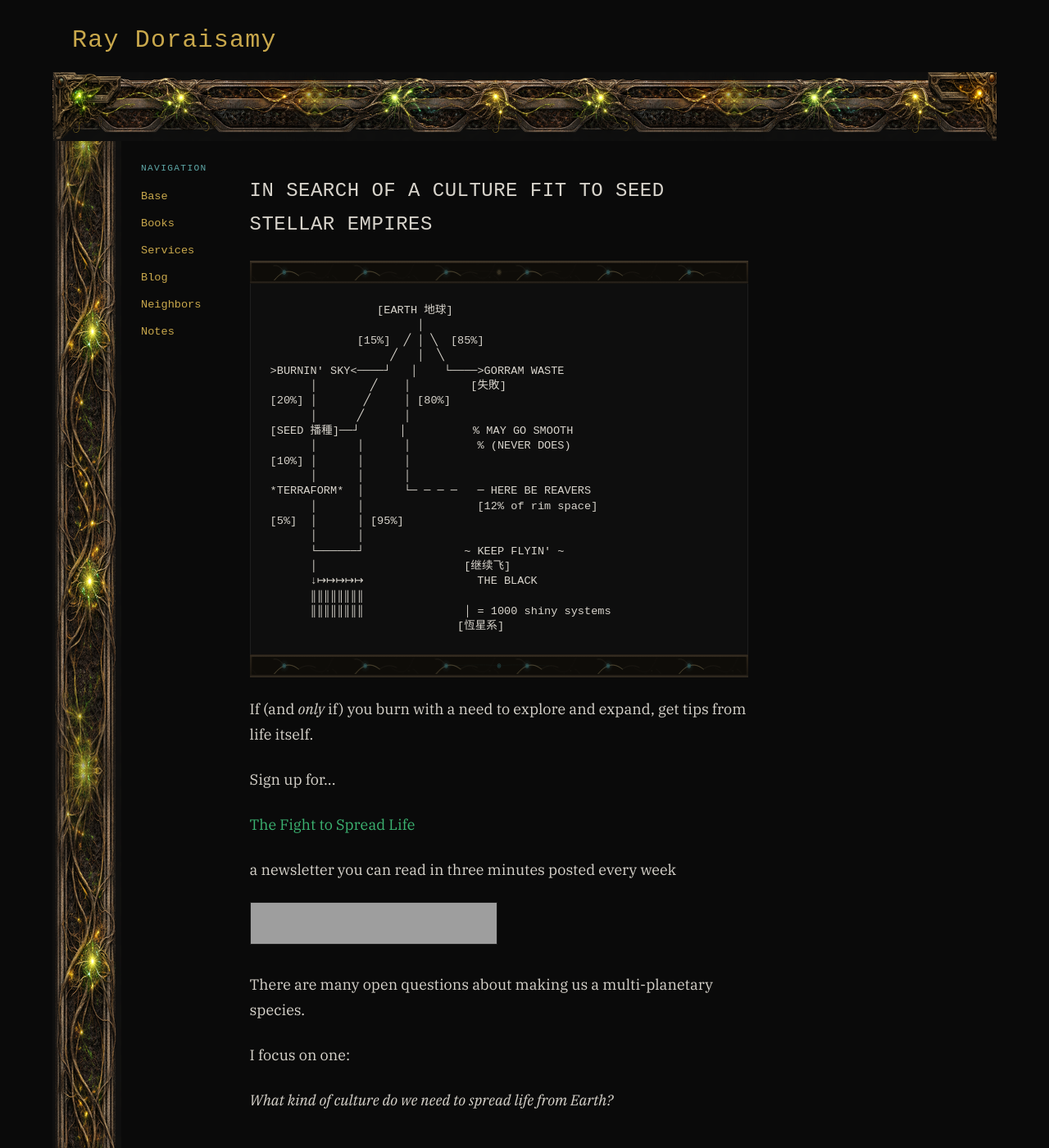
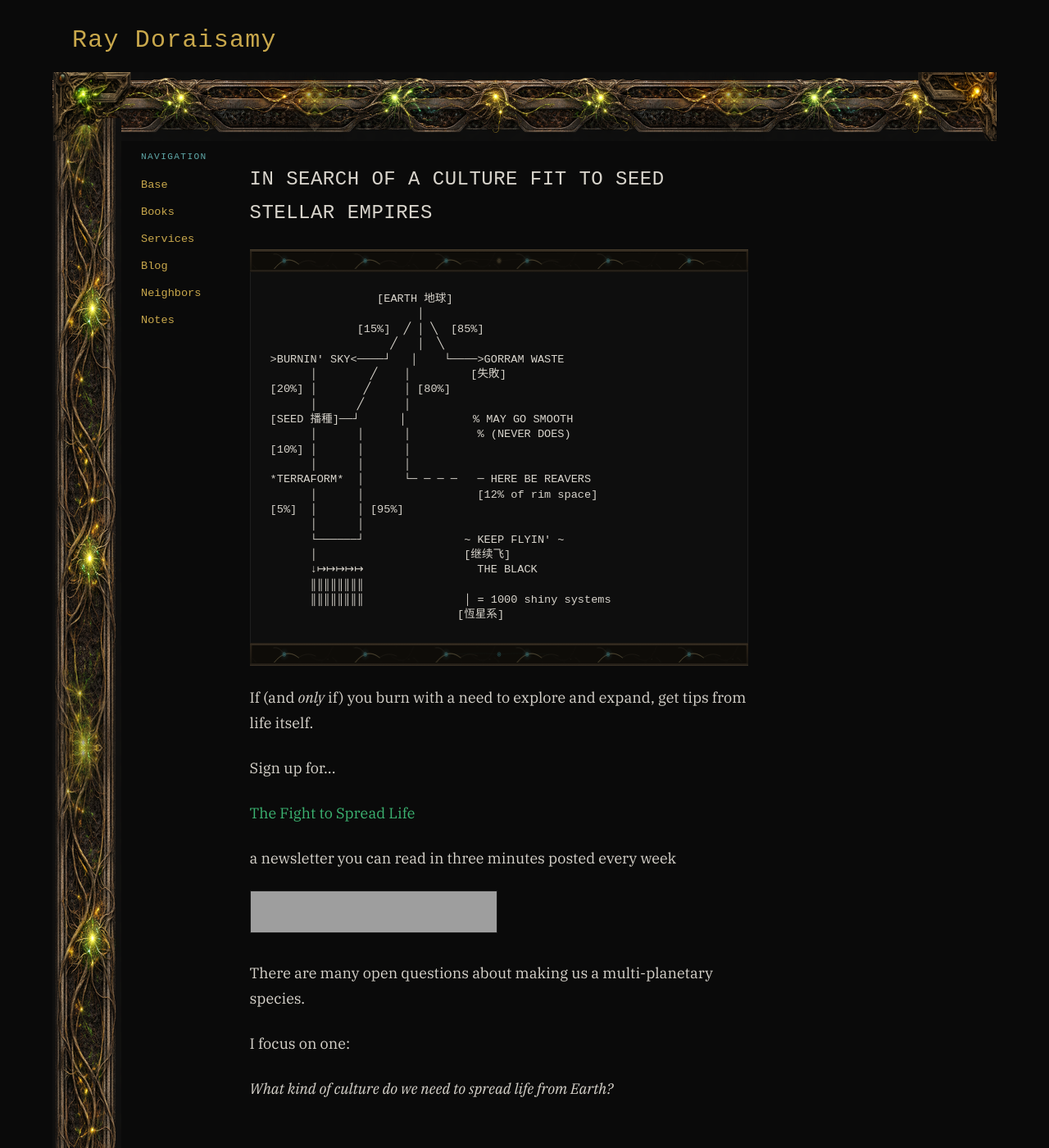
Before and after one commit to ray-dorai/ray-dorai.github.io, a Jekyll site: the page built from index.html, in a window 1280 px wide and 1400 px high. Shown: the whole window at 82% size. Built offline with Jekyll 4.4.1, drawn with Linux system fonts in a browser that asks for light colours; some web fonts are replaced; grey boxes are pictures that could not be loaded.

Commit message:
Overlap frame tiles for feathered joins

```diff
--- a/css/main.css
+++ b/css/main.css
@@ -207,6 +207,10 @@
    FRAME — Physarum network in carved stone
    ============================================================ */
 
+.mud-shell {
+  --frame-overlap: 14px;
+}
+
 .frame-band {
   width: 100%;
   height: 84px;
@@ -228,14 +232,20 @@
 .frame-band__track--bottom {
   background-image: url("/assets/border-tiles/bottom-repeat.png");
 }
-.frame-band--footer { margin-top: auto; }
+.frame-band--header {
+  margin-bottom: calc(-1 * var(--frame-overlap));
+}
+.frame-band--footer {
+  margin-top: auto;
+  transform: translateY(calc(-1 * var(--frame-overlap)));
+}
 
 .corner-node {
   position: absolute;
-  width: 84px;
-  height: 84px;
+  width: 96px;
+  height: 96px;
   z-index: 4;
-  top: 0;
+  top: -6px;
   display: block;
   max-width: none;
   margin: 0;
@@ -245,6 +255,10 @@
 }
 .corner-node--left { left: 0; }
 .corner-node--right { right: 0; }
+.frame-band--footer .corner-node {
+  top: auto;
+  bottom: -6px;
+}
 
 /* ============================================================
    INDEX PAGE — hero art and blurb
@@ -310,6 +324,8 @@
   align-items: stretch;
   flex: 1;
   padding: 0 var(--space-md) 0 0;
+  position: relative;
+  z-index: 2;
 }
 
 .mud-sidebar { display: flex; align-items: stretch; gap: 0; }
@@ -318,6 +334,8 @@
   min-height: 100%;
   flex-shrink: 0;
   overflow: hidden;
+  margin-top: calc(-1 * var(--frame-overlap));
+  margin-bottom: calc(-1 * var(--frame-overlap));
   background-image: url("/assets/border-tiles/side-repeat.png");
   background-position: top center;
   background-repeat: repeat-y;
@@ -376,6 +394,7 @@
    ============================================================ */
 
 @media (max-width: 52rem) {
+  .mud-shell { --frame-overlap: 0; }
   .mud-layout { grid-template-columns: 1fr; }
   .mud-sidebar { display: none; }
   .mud-main { grid-area: unset; }
```
